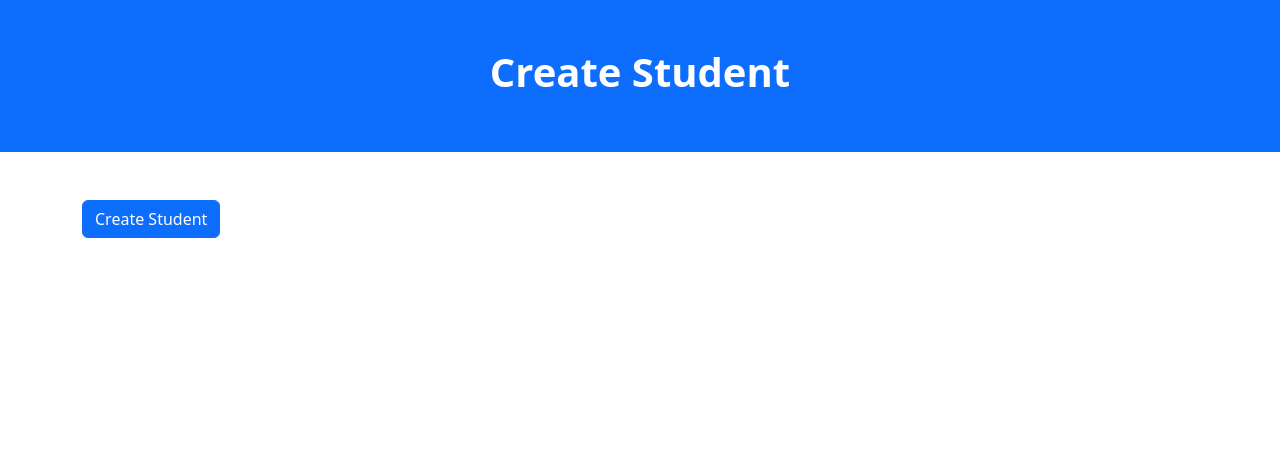
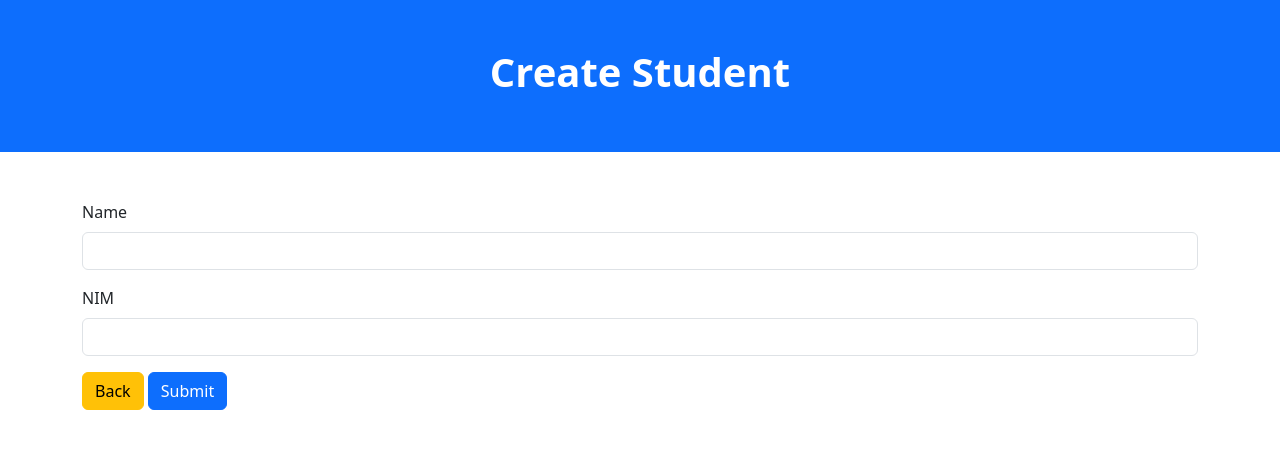
Before and after one commit to dinaastuti/latihan-laravel, a Laravel app: page /student/create in a window 1280 px wide. Shown: the top 449 px of the page. Run offline with Laravel 12, Linux system fonts and the light colour scheme; parts of the project's set-up code (start-up, migrations or seed data) failed here and were passed over.

Commit message:
Pertemuan 3 : Read and Create

```diff
--- /dev/null
+++ b/app/Http/Controllers/StudentController.php
@@ -0,0 +1,57 @@
+<?php
+
+namespace App\Http\Controllers;
+
+use App\Models\Student;
+use Illuminate\Http\Request;
+
+class StudentController extends Controller
+{
+    public function index()
+    {
+        return view('student.index', [
+            'title' => 'Student',
+            'students' => Student::latest()->get(),
+        ]);
+    }
+
+    public function create()
+    {
+        return view('student.create', [
+            'title' => 'Create Student'
+        ]);
+    }
+
+
+
+public function store(Request $request)
+{
+    $validated = $request->validate([
+        'name' => 'required',
+        'nim' => 'required|numeric',
+    ],
+    [
+        'name.required' => 'Nama wajib di input',
+        'nim.required' => 'NIM wajib di input',
+        'nim.numeric' => 'NIM wajib berupa angka',
+    ]);
+
+    // Simpan data ke database
+    Student::create($validated);
+
+    return redirect('/student');
+}
+
+}
+
+
+
+
+
+
+    // The blog post is valid...
+
+    return redirect('/student');
+{
+
+}
--- a/app/Models/student.php
+++ b/app/Models/student.php
@@ -8,8 +8,7 @@ use Illuminate\Database\Eloquent\Model;
 
 #[Fillable(['name', 'nim'])]
 
-class student extends Model
+class Student extends Model
 {
-    /** @use HasFactory<\Database\Factories\StudentFactory> */
     use HasFactory;
 }
--- a/resources/views/components/app.blade.php
+++ b/resources/views/components/app.blade.php
@@ -4,7 +4,7 @@
 <head>
     <meta charset="utf-8">
     <meta name="viewport" content="width=device-width, initial-scale=1">
-    <title>Bootstrap demo</title>
+    <title>dinaastuti</title>
     <link href="https://cdn.jsdelivr.net/npm/bootstrap@5.3.8/dist/css/bootstrap.min.css" rel="stylesheet"
         integrity="sha384-sRIl4kxILFvY47J16cr9ZwB07vP4J8+LH7qKQnuqkuIAvNWLzeN8tE5YBujZqJLB" crossorigin="anonymous">
 </head>
--- a/resources/views/student/create.blade.php
+++ b/resources/views/student/create.blade.php
@@ -1,5 +1,28 @@
 <x-app>
     <x-slot:title>{{ $title }}</x-slot>
 
-    <a class="btn btn-primary" href="/student" role="button">Create Student</a>
+    <form method="POST" action="{{ route('student.store') }}">
+        @csrf
+
+
+        <div class="mb-3">
+            <label for="name" class="form-label">Name</label>
+            <input type="text" class="form-control "@error('name') is-invalid @enderror" id="name" name="name">
+            @error('name')
+                <div class="invalid-feedback">{{ $message }}</div>
+            @enderror
+        </div>
+
+        <div class="mb-3">
+            <label for="nim" class="form-label">NIM</label>
+            <input type="text" class="form-control""@error('nim') is-invalid @enderror" id="nim"
+                name="nim">
+            @error('nim')
+                <div class="invalid-feedback">{{ $message }}</div>
+            @enderror
+        </div>
+
+        <a class="btn btn-warning" href="{{ route('student.index') }}" role="button">Back</a>
+        <button type="submit" class="btn btn-primary">Submit</button>
+    </form>
 </x-app>
--- a/routes/web.php
+++ b/routes/web.php
@@ -1,17 +1,17 @@
 <?php
 
 use Illuminate\Support\Facades\Route;
+use App\Http\Controllers\StudentController;
 
 Route::get('/', function () {
     return view('welcome');
 });
 
-Route::get('/student', function () {
-    return view('student.index', ['title' => 'Student']);
+Route::get('/student', [StudentController::class, 'index'])
+    ->name('student.index');
 
-});
+Route::get('/student/create', [StudentController::class, 'create'])
+    ->name('student.create');
 
-Route::get('/student/create', function () {
-    return view('student.create', ['title' => 'Create Student']);
-
-});
+Route::post('/student/store', [StudentController::class, 'store'])
+    ->name('student.store');
```
Also changed, not shown: resources/views/student/index.blade.php (+25 -2 lines).
